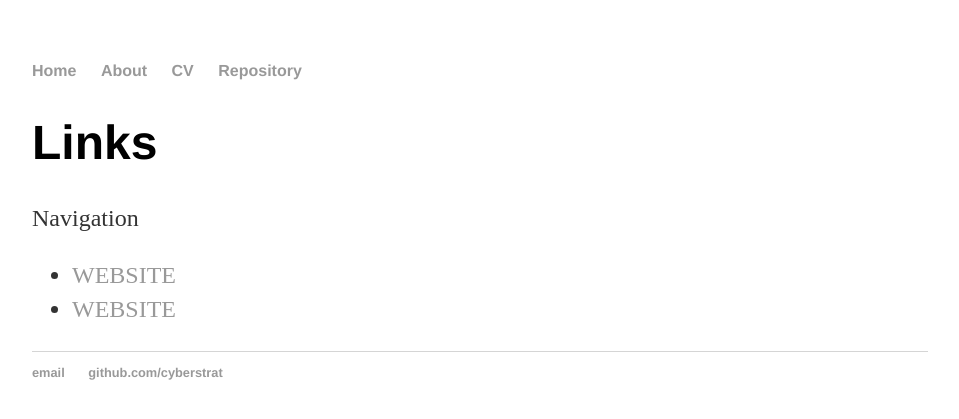
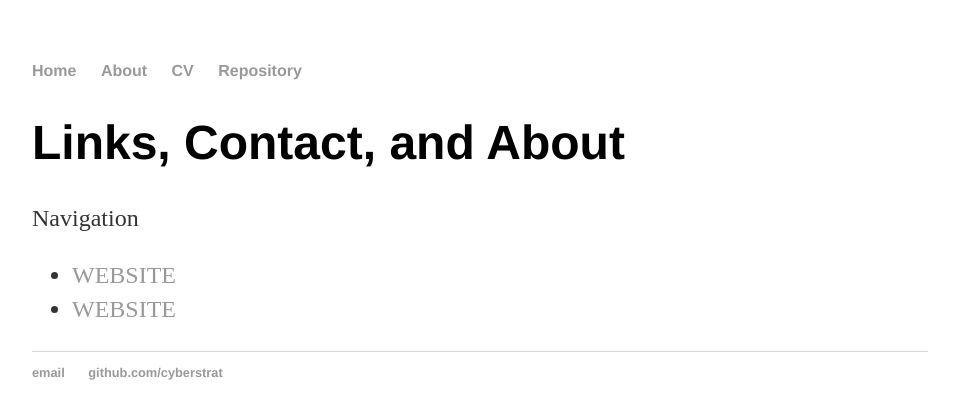
Before and after one commit to cyberstrat/cyberstrat.github.io, a Jekyll site: the page built from about/index.html, in a window 1280 px wide. Shown: the top 419 px of the page, without its empty margins (160-1119 px from the left). Built offline with Jekyll 4.4.1, drawn with Linux system fonts in a browser that asks for light colours.

Commit message:
Update index.html

```diff
--- a/about/index.html
+++ b/about/index.html
@@ -4,7 +4,7 @@ title: Links, Contact, and About
 ---
 
 		<div class="about">
-			<h1>Links</h1>
+			<h1>Links, Contact, and About</h1>
 			<p>Navigation</p>
 
 			<ul class="contacts">
```
